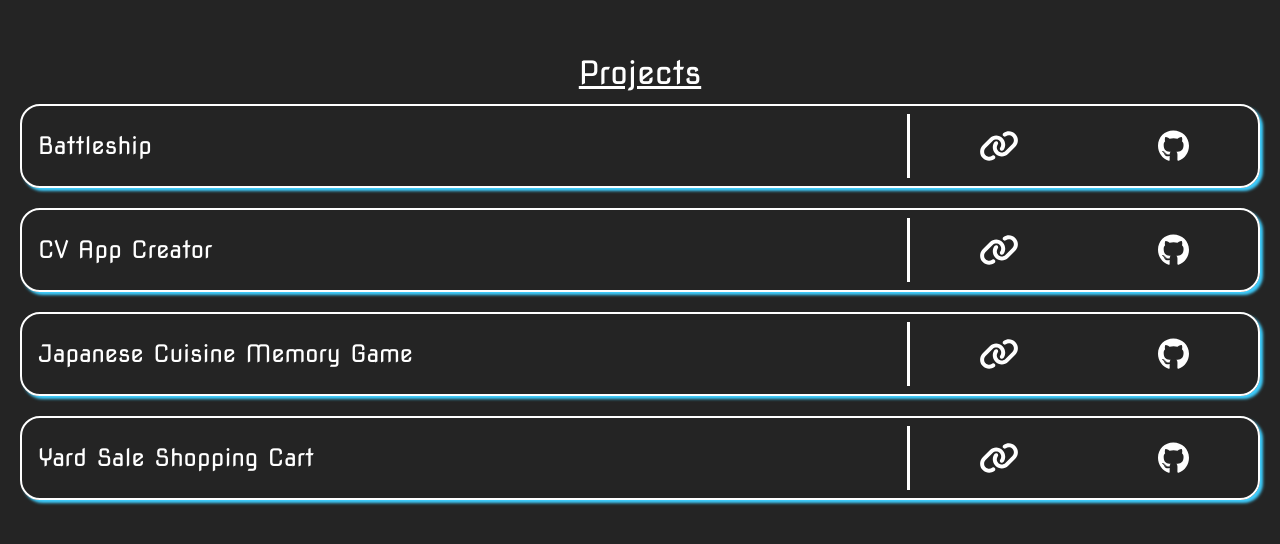
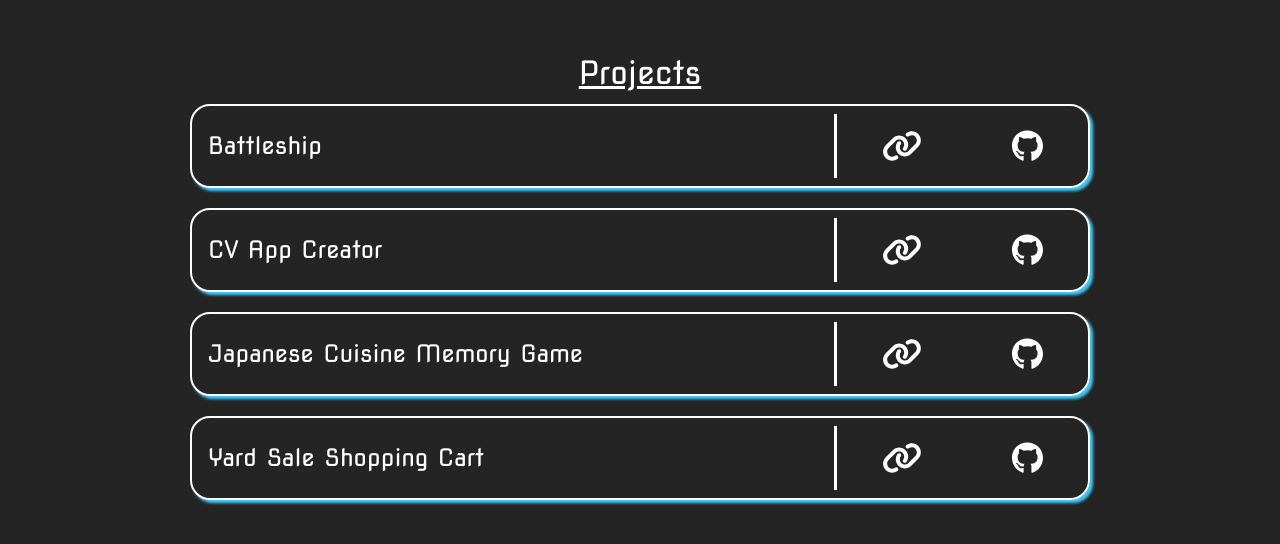
Before and after one commit to suzuhe481/portfolio-website-react, a React (Vite) app: page / in a window 1280 px wide. Shown: the part 2268-2812 px from the top of the page. Built offline with nearby package versions, Linux system fonts and the light colour scheme.

Commit message:
On desktop, width is smaller and similar to other sections

```diff
--- a/src/components/Sections/ProjectsSection/ProjectsSection.scss
+++ b/src/components/Sections/ProjectsSection/ProjectsSection.scss
@@ -23,7 +23,9 @@
   &-container {
     display: flex;
     flex-direction: column;
-    padding: 0 20px;
+    justify-content: center;
+    align-items: center;
+    width: 100%;
 
     &__card {
       display: flex;
@@ -37,6 +39,7 @@
 
       margin: 10px 0;
       height: 10vh;
+      width: 90vw;
 
       &__title {
         display: flex;
@@ -69,5 +72,9 @@
 @include media-md {
   .projects {
     padding: 8rem 0;
+
+    &-container__card {
+      width: 70vw;
+    }
   }
 }
```
